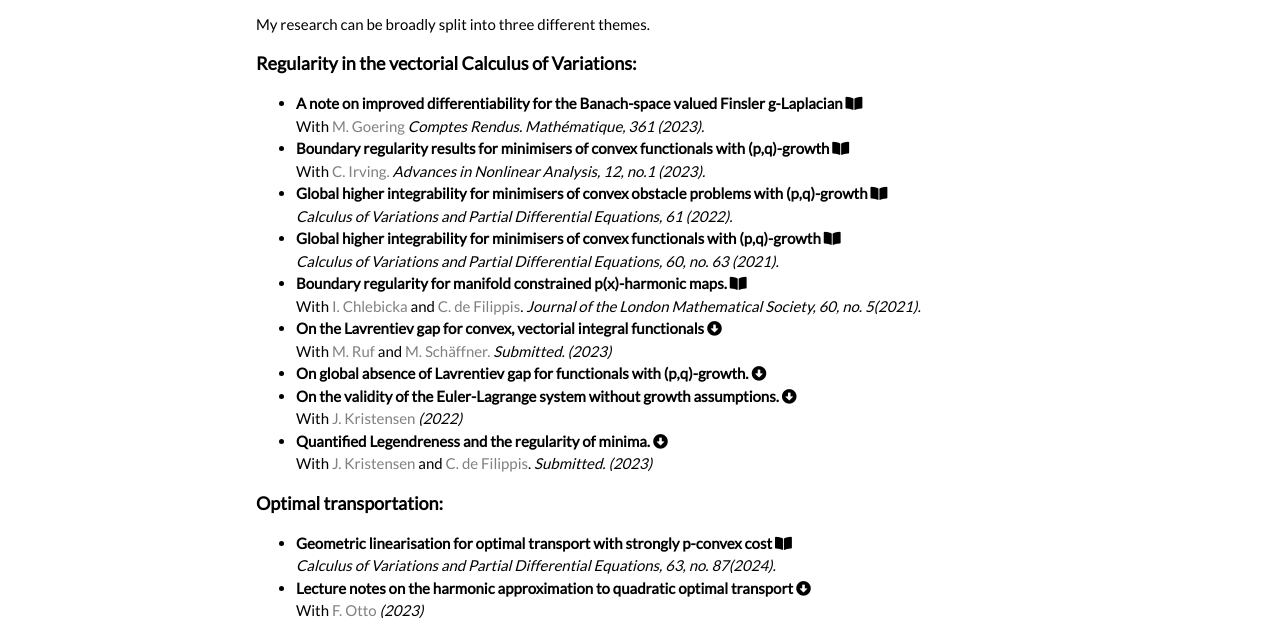
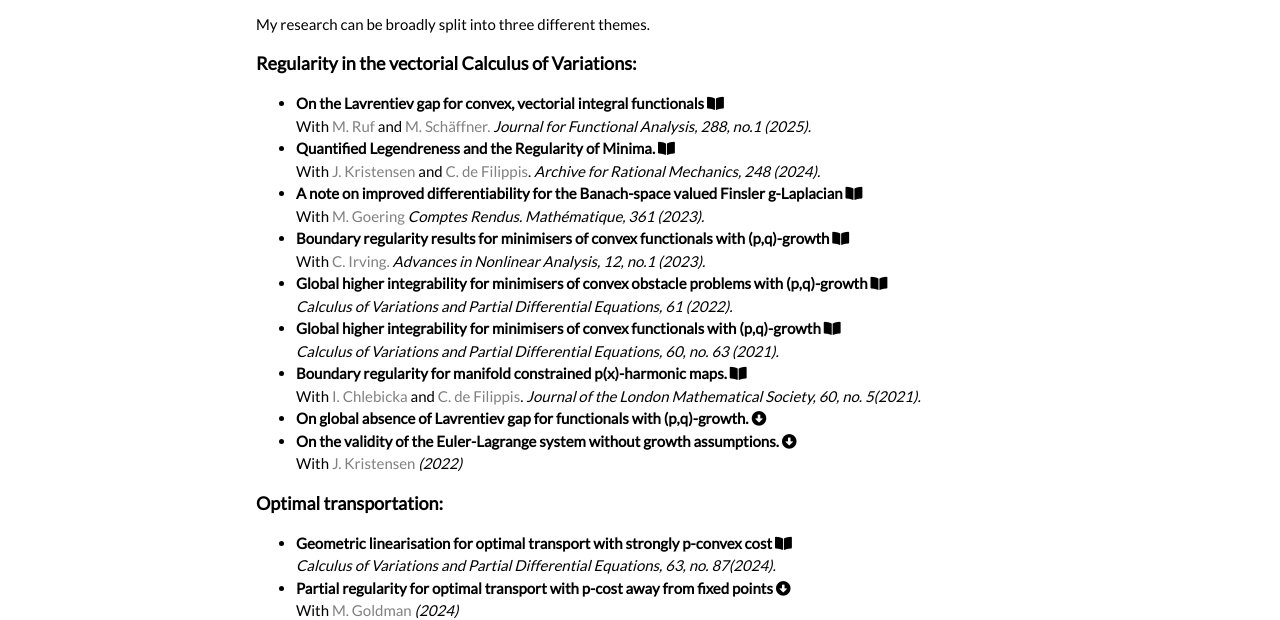
Before and after one commit to lkoch11/lkoch11.github.io, a plain HTML site: page research.html in a window 1280 px wide. Shown: the part 185-805 px from the top of the page. Drawn offline with nearby package versions, Linux system fonts and the light colour scheme.

Commit message:
full update to Dec 2024

```diff
--- a/research.html
+++ b/research.html
@@ -68,6 +68,21 @@ th, td {
       My research can be broadly split into three different themes.
       <p> <font size="4"> <b>Regularity in the vectorial Calculus of Variations:</b> </font>
         <ul>
+                                        	 <li>
+            <b> On the Lavrentiev gap for convex, vectorial integral functionals </b>
+            <a href="https://www.sciencedirect.com/science/article/pii/S0022123624004816"> <i class='fas fa-book-open'></i></a>
+            <br>
+            With <a href="https://www.uni-augsburg.de/de/fakultaet/mntf/math/prof/ana/arbeitsgruppe/matthias-ruf/" style="color:rgb(128,128,128); text-decoration: none"> M. Ruf</a>
+            and <a href="https://analysis.mathematik.uni-halle.de/mitarbeiter/mathias_schaeffner/" style="color:rgb(128,128,128); text-decoration: none"> M. Schäffner.</a>
+            <i> Journal for Functional Analysis, 288, no.1 (2025).</i>
+          </li>
+              <li>
+            <b>Quantified Legendreness and the Regularity of Minima. </b>
+            <a href="https://link.springer.com/article/10.1007/s00205-024-02008-5"> <i class='fas fa-book-open'></i></a>
+	 <br> With <a href="https://www.maths.ox.ac.uk/people/jan.kristensen" style="color:rgb(128,128,128); text-decoration: none"> J. Kristensen</a>
+            and <a href="https://sites.google.com/view/cristianadefilippis/home" style="color:rgb(128,128,128); text-decoration: none"> C. de Filippis</a>.
+            <i> Archive for Rational Mechanics, 248 (2024).</i>
+          </li>
 
           <li>
             <b>A note on improved differentiability for the Banach-space valued Finsler g-Laplacian </b>
@@ -106,16 +121,6 @@ th, td {
             and <a href="https://sites.google.com/view/cristianadefilippis/home" style="color:rgb(128,128,128); text-decoration: none"> C. de Filippis</a>.
             <i> Journal of the London Mathematical Society, 60, no. 5(2021).</i>
           </li>
-
-                         	 <li>
-            <b> On the Lavrentiev gap for convex, vectorial integral functionals </b>
-            <a href="https://arxiv.org/abs/2305.19934"> <i class='fas fa-arrow-alt-circle-down'></i></a>
-            <br>
-            With <a href="https://people.epfl.ch/matthias.ruf/?lang=en" style="color:rgb(128,128,128); text-decoration: none"> M. Ruf</a>
-            and <a href="https://analysis.mathematik.uni-halle.de/mitarbeiter/mathias_schaeffner/" style="color:rgb(128,128,128); text-decoration: none"> M. Schäffner.</a>
-            <i> Submitted. (2023)</i>
-          </li>
-
           <li>
             <b>On global absence of Lavrentiev gap for functionals with (p,q)-growth. </b>
             <a href="https://arxiv.org/abs/2210.15454"> <i class='fas fa-arrow-alt-circle-down'></i></a>
@@ -128,14 +133,6 @@ th, td {
 	 <br> With <a href="https://www.maths.ox.ac.uk/people/jan.kristensen" style="color:rgb(128,128,128); text-decoration: none"> J. Kristensen</a>
             <i> (2022)</i>
           </li>
-          <li>
-            <b>Quantified Legendreness and the regularity of minima. </b>
-            <a href="https://arxiv.org/abs/2312.14659"> <i class='fas fa-arrow-alt-circle-down'></i></a>
-	 <br> With <a href="https://www.maths.ox.ac.uk/people/jan.kristensen" style="color:rgb(128,128,128); text-decoration: none"> J. Kristensen</a>
-            and <a href="https://sites.google.com/view/cristianadefilippis/home" style="color:rgb(128,128,128); text-decoration: none"> C. de Filippis</a>.
-            <i> Submitted. (2023)</i>
-          </li>
-
         </ul>
       </p>
 
@@ -149,6 +146,14 @@ th, td {
           </li>
 
               	 <li>
+            <b>Partial regularity for optimal transport with p-cost away from fixed points </b>
+            <a href="https://arxiv.org/abs/2407.08846"> <i class='fas fa-arrow-alt-circle-down'></i> </a>
+            <br>
+            With <a href="http://www.cmap.polytechnique.fr/~michael.goldman/" style="color:rgb(128,128,128); text-decoration: none"> M. Goldman</a>
+            <i>(2024)</i>
+          </li>
+
+              	 <li>
             <b>Lecture notes on the harmonic approximation to quadratic optimal transport </b>
             <a href="https://arxiv.org/abs/2303.14462"> <i class='fas fa-arrow-alt-circle-down'></i> </a>
             <br>
@@ -157,6 +162,7 @@ th, td {
           </li>
                   </ul>
       </p>
+
 
 
             <p> <font size="4"> <b>The Jacobian equation and other nonlinear PDEs:</b> </font>
```
Also changed, not shown: teaching.html (+1 -1 lines), 1 other file.
